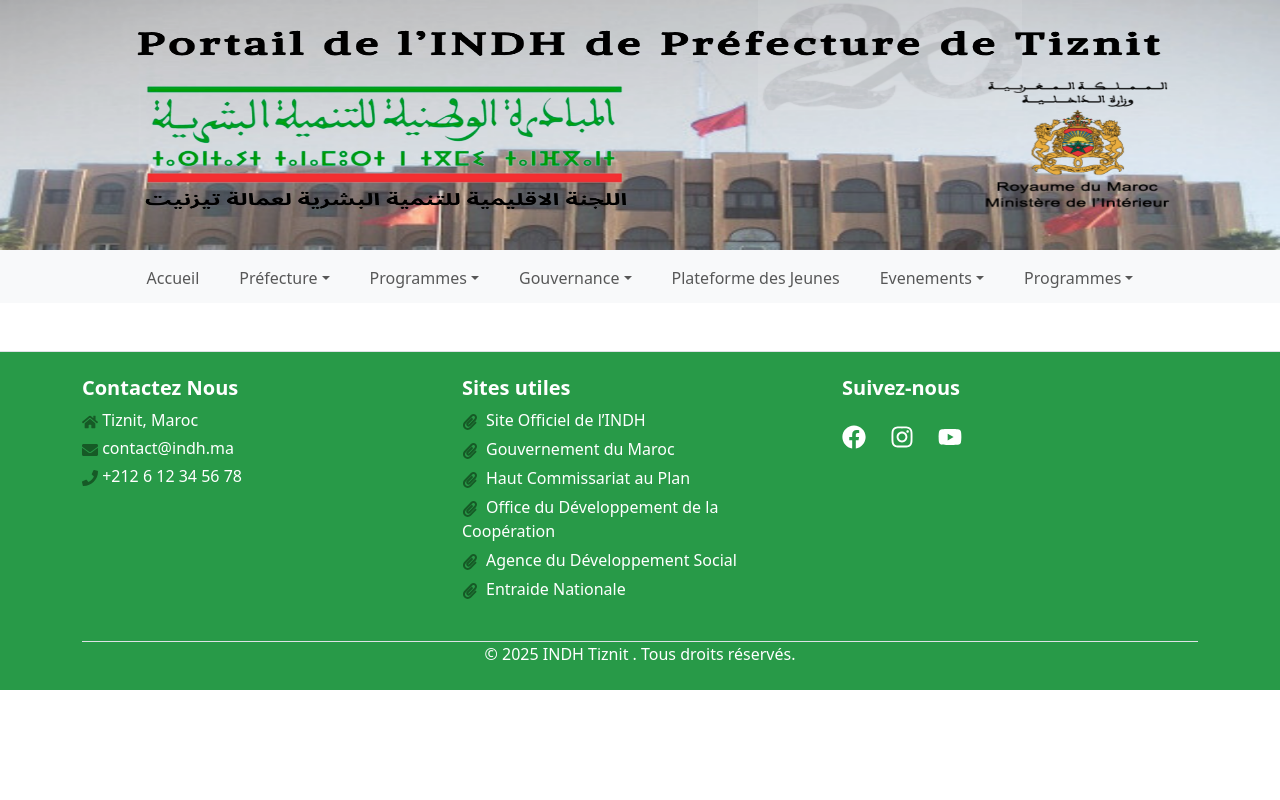
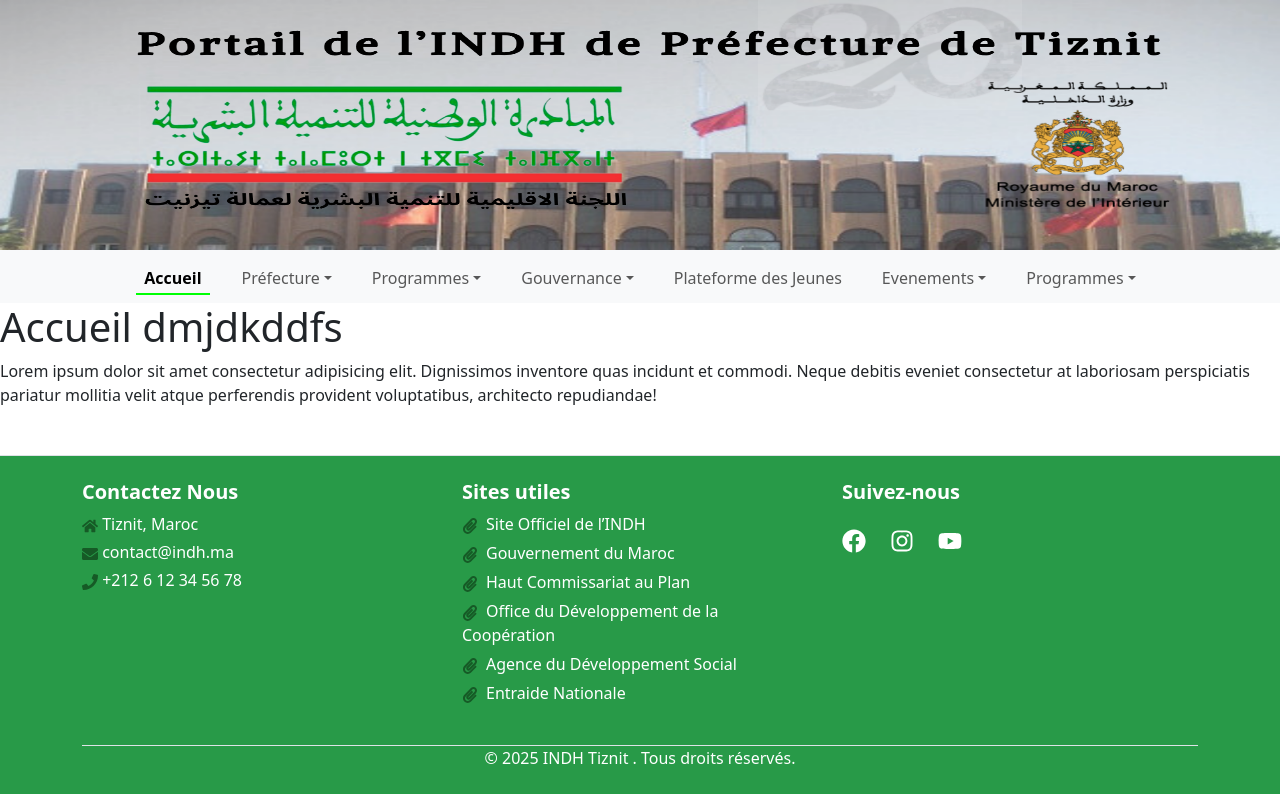
Before and after one commit to YASSIN-HMCH/indhTiznit-sw, a React (Create React App) app: page / in a window 1280 px wide. Built offline with nearby package versions, Linux system fonts and the light colour scheme.

Commit message:
4 commit

```diff
--- a/src/App.js
+++ b/src/App.js
@@ -15,9 +15,9 @@
       <Navbar/>
 
       <Routes>
+        <Route path="/" element={<Acceuil />} />
         <Route path="/About" element={<About />} />
         <Route path="/Contact" element={<Contact />} />
-        <Route path="/Acceuil" element={<Acceuil />} />
         <Route path="/Presentation" element={<Presentation />} />
         <Route path="/Organigramme" element={<Organigramme />} />
 
--- a/src/components/Navbar.jsx
+++ b/src/components/Navbar.jsx
@@ -33,7 +33,7 @@
           <ul className="navbar-nav  gap-4">
 
             <li className="nav-item ">
-              <NavLink className="nav-link" to="/Acceuil">Accueil</NavLink>
+              <NavLink className="nav-link" to="/">Accueil</NavLink>
             </li>
             <li className="nav-item dropdown">
               <button
--- a/src/pages/Acceuil.jsx
+++ b/src/pages/Acceuil.jsx
@@ -1,4 +1,4 @@
-import Navbar from '../components/Navbar';
+
 
 const Accueil = () => {
   return (
```
